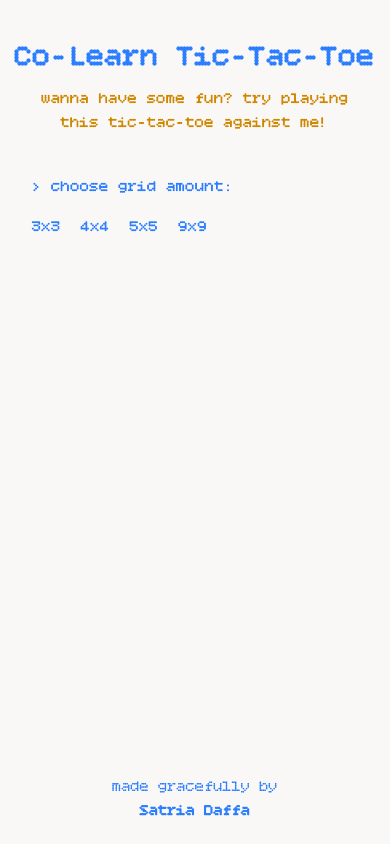
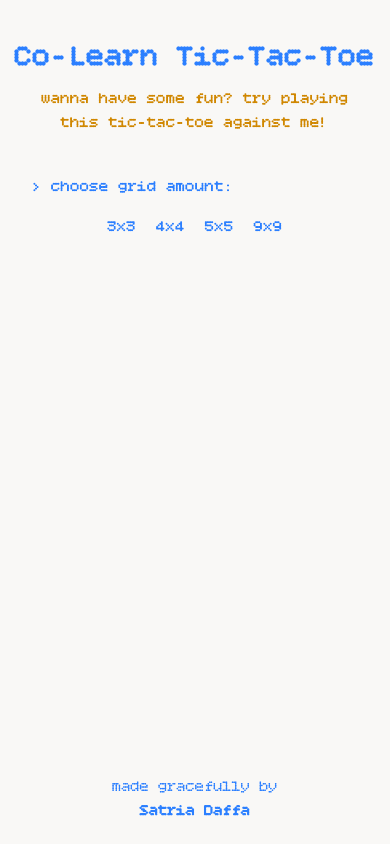
Before and after one commit to daffpy/colearn-tictactoe, a Next.js app: page / in a window 390 px wide. Built offline with nearby package versions, Linux system fonts and the light colour scheme.

Commit message:
another hotfix layout

```diff
--- a/src/app/components/MainPage.jsx
+++ b/src/app/components/MainPage.jsx
@@ -31,7 +31,7 @@ export default function MainPageLayout(){
                             &gt; choose grid amount:
                         </div>
 
-                        <div className='flex gap-5'>
+                        <div className='flex gap-5 justify-center lg:justify-normal'>
                             <div className={`hover:text-yellow-600 ${gridChoice == 3 ? "text-yellow-600" : ""} ${gridChoice != 3 && gridChoice != 0 ? "pointer-events-none opacity-50" : "cursor-pointer"}`}
                             onClick={()=>{
                                 setGrid(3)
@@ -69,7 +69,7 @@ export default function MainPageLayout(){
                     <>
                     <div className='flex justify-center'>
                         <div>
-                            <div className='w-fit py-2 px-4 text-base mt-5 text-yellow-600 border-[1.5] border-dashed'>
+                            <div className='w-fit py-2 px-4 text-base mt-5 text-yellow-600 border-t-[1.5] border-b-[1.5] border-dashed'>
                             O = <span className='text-blue-500'>Me</span>
                             <br/>
                             X = <span className='text-blue-500'>You</span>
```
